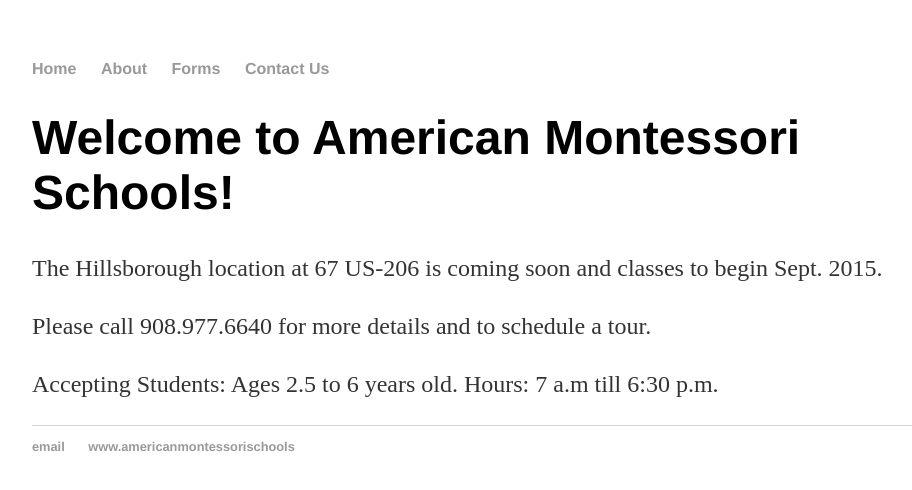
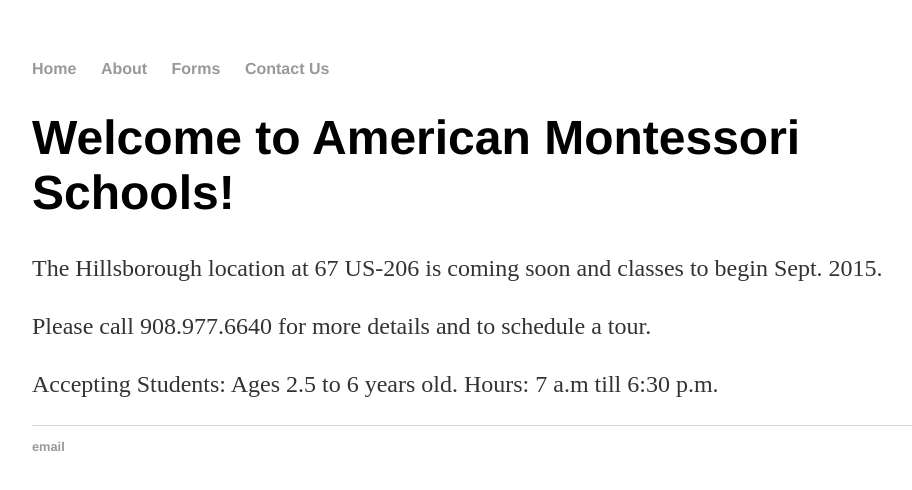
Before and after one commit to americanmontessorischools/americanmontessorischools.github.io, a Jekyll site: the page built from index.html, in a window 1280 px wide. Shown: the top 490 px of the page, without its empty margins (160-1072 px from the left). Built offline with Jekyll 4.4.1, drawn with Linux system fonts in a browser that asks for light colours.

Commit message:
Update default.html

```diff
--- a/_layouts/default.html
+++ b/_layouts/default.html
@@ -22,7 +22,6 @@
 			<footer>
 	    		<ul>
 	        		<li><a href="mailto:info@americanmontessorischools.com">email</a></li>
-	        		<li><a href="http://www.americanmontessorischools">www.americanmontessorischools</a></li>
 			</ul>
 			</footer>
 		</body>
```
